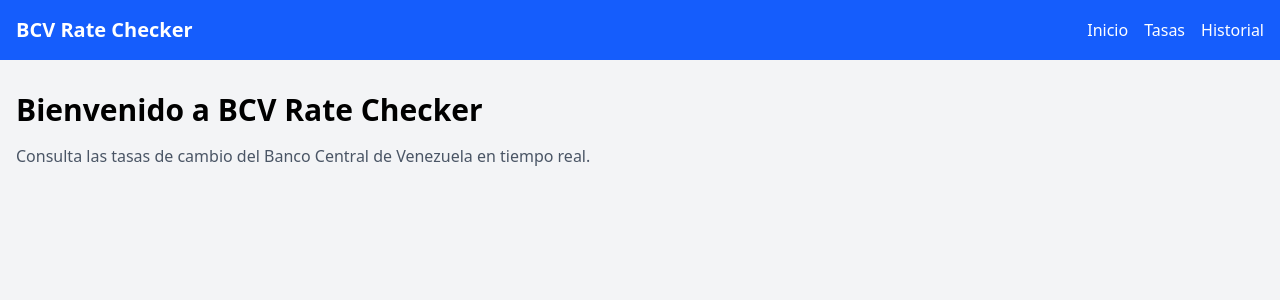
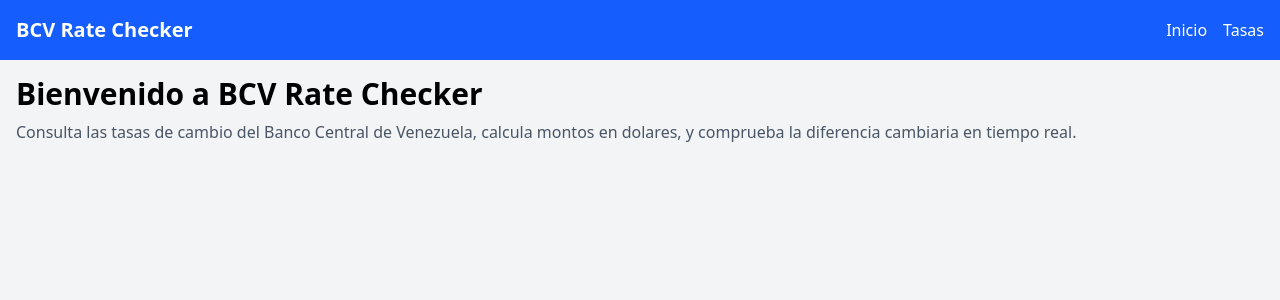
Before and after one commit to EliezerMezaDev/bcv-rate-checker, a React (Vite) app: page / in a window 1280 px wide. Shown: the top 300 px of the page. Built offline with nearby package versions, Linux system fonts and the light colour scheme.

Commit message:
discard: history page

```diff
--- a/src/App.tsx
+++ b/src/App.tsx
@@ -3,7 +3,6 @@
 //? PAGES
 import Home from "./pages/Home";
 import Rates from "./pages/Rates";
-import History from "./pages/History";
 
 //? COMPONENTS
 import Navbar from "./components/Navbar";
@@ -17,7 +16,6 @@
           <Routes>
             <Route path="/" element={<Home />} />
             <Route path="/tasas" element={<Rates />} />
-            <Route path="/historial" element={<History />} />
           </Routes>
         </main>
       </div>
--- a/src/components/Navbar.tsx
+++ b/src/components/Navbar.tsx
@@ -1,4 +1,4 @@
-import { Link } from 'react-router-dom';
+import { Link } from "react-router-dom";
 
 const Navbar = () => {
   return (
@@ -14,9 +14,6 @@
           <Link to="/tasas" className="text-white hover:text-blue-200">
             Tasas
           </Link>
-          <Link to="/historial" className="text-white hover:text-blue-200">
-            Historial
-          </Link>
         </div>
       </div>
     </nav>
--- a/src/pages/History.tsx
+++ /dev/null
@@ -1,12 +0,0 @@
-const History = () => {
-  return (
-    <div className="container mx-auto p-4">
-      <h1 className="text-3xl font-bold mb-4">Historial de Tasas</h1>
-      <div className="bg-white shadow-lg rounded-lg p-6">
-        <p className="text-gray-600">Aquí se mostrará el historial de tasas de cambio.</p>
-      </div>
-    </div>
-  );
-};
-
-export default History;
--- a/src/pages/Home.tsx
+++ b/src/pages/Home.tsx
@@ -1,10 +1,15 @@
 const Home = () => {
   return (
-    <div className="container mx-auto p-4">
-      <h1 className="text-3xl font-bold mb-4">Bienvenido a BCV Rate Checker</h1>
-      <p className="text-gray-600">
-        Consulta las tasas de cambio del Banco Central de Venezuela en tiempo real.
-      </p>
+    <div className="px-4">
+      <section className="container mx-auto">
+        <h1 className="text-3xl font-bold mb-2">
+          Bienvenido a BCV Rate Checker
+        </h1>
+        <p className="text-gray-600">
+          Consulta las tasas de cambio del Banco Central de Venezuela, calcula
+          montos en dolares, y comprueba la diferencia cambiaria en tiempo real.
+        </p>
+      </section>
     </div>
   );
 };
--- a/src/pages/Rates.tsx
+++ b/src/pages/Rates.tsx
@@ -1,6 +1,6 @@
-import { useEffect, useState } from 'react';
-import { getExchangeRates } from '../api/exchangeRates';
-import { ExchangeRate } from '../lib/types';
+import { useEffect, useState } from "react";
+import { getExchangeRates } from "../api/exchangeRates";
+import { ExchangeRate } from "../lib/types";
 
 const Rates = () => {
   const [rates, setRates] = useState<ExchangeRate[]>([]);
@@ -14,14 +14,13 @@
         setRates(data);
         setError(null);
       } catch (err) {
-        setError('Error al cargar las tasas de cambio');
+        setError("Error al cargar las tasas de cambio");
       } finally {
         setLoading(false);
       }
     };
 
     fetchRates();
-    // Actualizar cada 5 minutos
     const interval = setInterval(fetchRates, 5 * 60 * 1000);
     return () => clearInterval(interval);
   }, []);
@@ -47,21 +46,27 @@
   }
 
   return (
-    <div className="container mx-auto p-4">
+    <div className="px-4">
+      <section className="container mx-auto">
         <h1 className="text-3xl font-bold mb-4">Tasas de Cambio</h1>
-      <div className="grid grid-cols-1 md:grid-cols-3 gap-4">
+        <article className="grid grid-cols-1 md:grid-cols-2 lg:grid-cols-3 gap-4">
           {rates.map((rate) => (
-          <div key={rate.fuente} className="bg-white shadow-lg rounded-lg p-6">
+            <div
+              key={rate.fuente}
+              className="bg-white shadow-lg rounded-lg p-6"
+            >
               <h2 className="text-xl font-semibold mb-2">{rate.nombre}</h2>
               <div className="text-3xl font-bold text-blue-600 mb-2">
-              ${rate.promedio.toFixed(2)}
+                {`${rate.promedio.toFixed(2)} Bs`}
               </div>
               <p className="text-sm text-gray-500">
-              Actualizado: {new Date(rate.fechaActualizacion).toLocaleString()}
+                Actualizado:{" "}
+                {new Date(rate.fechaActualizacion).toLocaleString()}
               </p>
             </div>
           ))}
-      </div>
+        </article>
+      </section>
     </div>
   );
 };
```
Lines whose indentation alone changed are shown as unchanged.
